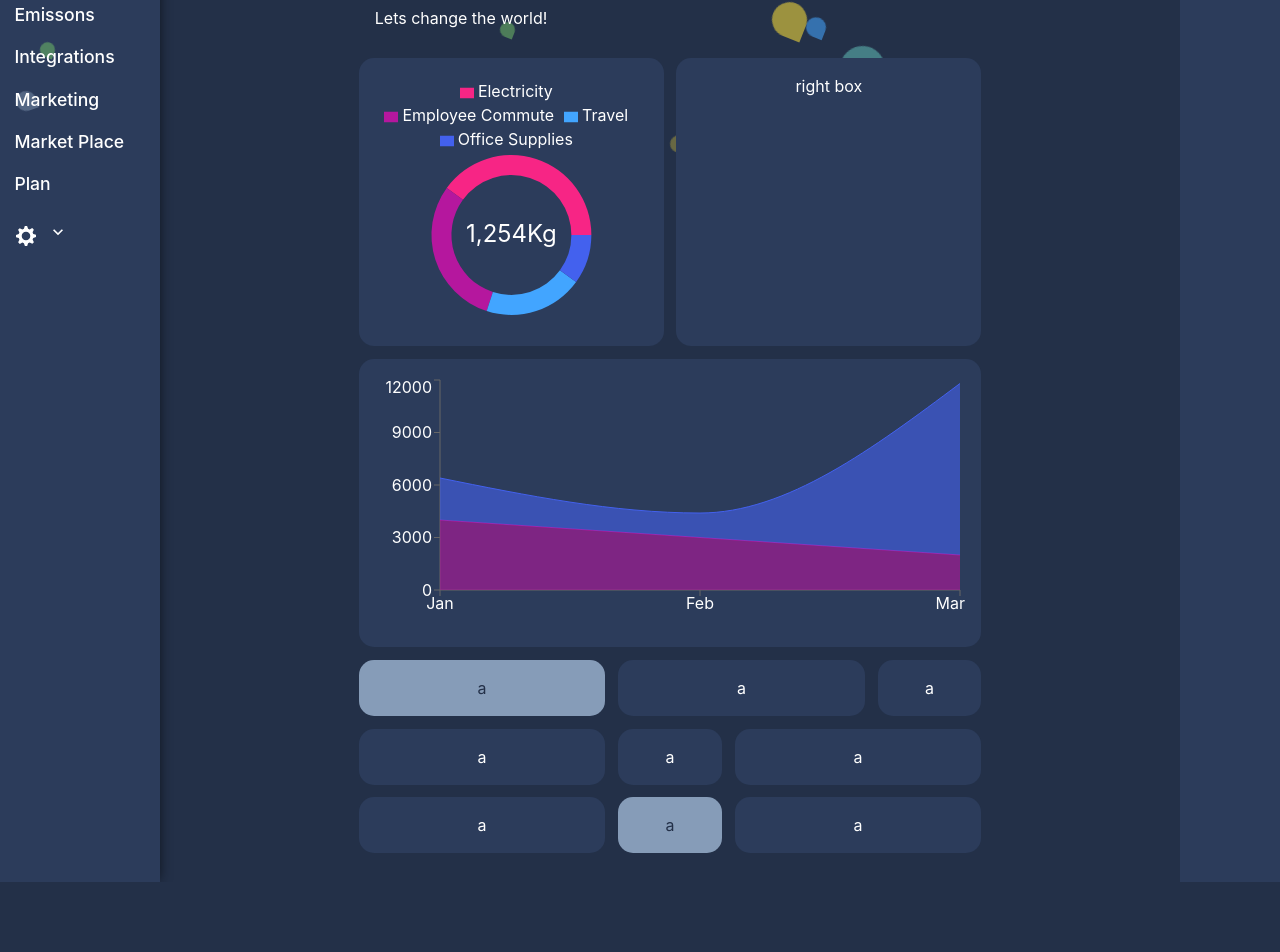
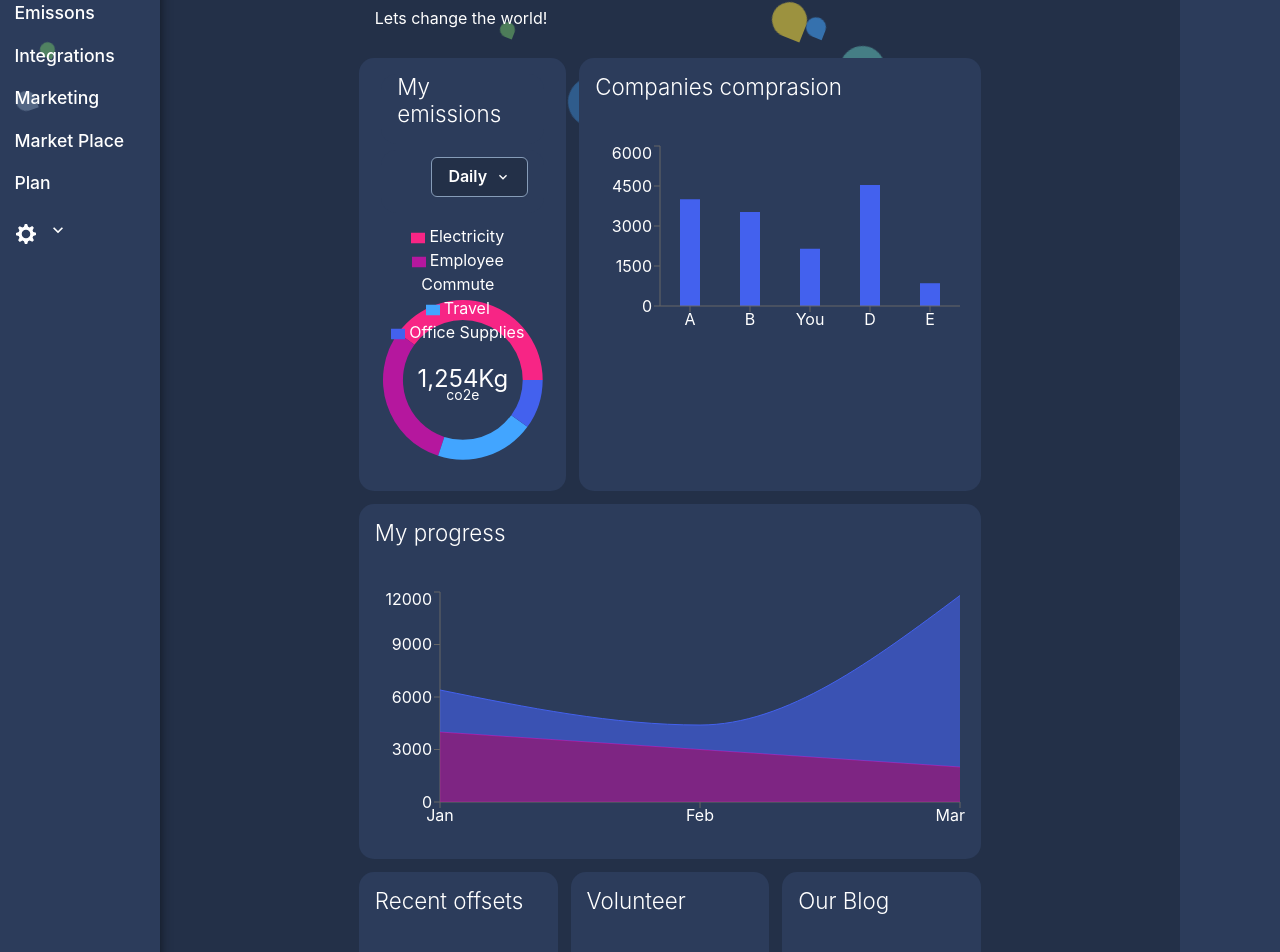
Before and after one commit to AssafWoo/Leaf-groot, a React (Create React App) app: page / in a window 1280 px wide. Shown: the part 164-1116 px from the top of the page. Before the commit the page ends 1046 px from the top, so only its background shows below. Built offline with nearby package versions, Linux system fonts and the light colour scheme.

Commit message:
added chart, added elements to dashboard and reduced code in settings

```diff
--- a/src/App.js
+++ b/src/App.js
@@ -46,6 +46,7 @@ function App() {
             <FloatEffect size="lg" />
             <BreakLine />
                   <Switch>
+                    <Route expact path="/marketplace" component={Insights} />
                     <Route expact path="/insights" component={Insights} />
                     <Route expact path="/plan" component={Subscription} />
                     <Route expact path="/settings" component={Settings} />
--- a/src/Components/Charts/Doughnut.js
+++ b/src/Components/Charts/Doughnut.js
@@ -19,9 +19,14 @@ const LegenedText = (value) => {
 const CustomLabel = ({viewBox, value1, value2}) => {
     const {cx, cy} = viewBox;
     return (
-     <text fill="white" x={cx} y={cy} className="recharts-text recharts-label" textAnchor="middle" dominantBaseline="central">
-        <tspan alignmentBaseline="middle" fontSize="24">{value1}</tspan>
-     </text>
+      <>
+        <text fill="white" x={cx} y={cy} className="recharts-text recharts-label" textAnchor="middle" dominantBaseline="central">
+          <tspan alignmentBaseline="middle" fontSize="24">{value1}</tspan>
+        </text>
+        <text fill="white" x={cx} y={cy + 20} className="recharts-text recharts-label" textAnchor="middle" dominantBaseline="bottom">
+          <tspan alignmentBaseline="left" fontSize="14">{value2}</tspan>
+        </text>
+       </>
     )
   }
 
@@ -48,7 +53,7 @@ const DoughNut = ({width}) => {
                         key={`cell-${index}`} fill={COLORS[index % COLORS.length]} />
                     ))}
                     <Label width={30} position="center"
-                    content={<CustomLabel value1={'1,254Kg'} />}>
+                    content={<CustomLabel value1={'1,254Kg'}  value2={'co2e'}/>}>
                     </Label>
                 </Pie>
                 <Tooltip position={{x: width - 200, y: 150}} animationEasing="linear" />
--- /dev/null
+++ b/src/Components/Charts/bar.js
@@ -0,0 +1,47 @@
+import React from 'react';
+import { BarChart, Bar,Tooltip, Legend, ResponsiveContainer, CartesianGrid, XAxis, YAxis } from 'recharts';
+import { DarkerTheme, LightBlue, MainPurple } from '../../Styles/colors';
+import { Wrapper } from './styles';
+
+const data = [
+  {
+    name: 'A',
+    co2e: 4000,
+  },
+  {
+    name: 'B',
+    co2e: 3523,
+  },
+  {
+    name: 'You',
+    co2e: 2143,
+  },
+
+  {
+    name: 'D',
+    co2e: 4535,
+  },
+{
+    name: 'E',
+    co2e: 854,
+  }
+
+];
+
+const BarsChart = () => {
+
+    return (
+        <Wrapper>
+            <ResponsiveContainer width={370} height={200}>
+                <BarChart data={data}>
+                    <Bar barSize={20}  dataKey="co2e" fill={LightBlue} />
+                    <XAxis tick={{fill:'white'}} dataKey="name" />
+                    <YAxis tick={{fill:'white'}}  />
+                    <Tooltip cursor={{fill:DarkerTheme, fillOpacity:0.5}} />
+                </BarChart>
+            </ResponsiveContainer>
+        </Wrapper>
+
+    );
+}
+export default BarsChart;
--- a/src/Components/Side_bar/style.js
+++ b/src/Components/Side_bar/style.js
@@ -22,7 +22,7 @@ export const LeftNav = styled.div`
 `
 
 export const ItemsNav = styled.div`
-    margin-top:.1rem;
+    top:.5rem;
     text-align:left;
     position:sticky;
     height:fit-content;
--- a/src/Modules/dashboard/dashboard-content.js
+++ b/src/Modules/dashboard/dashboard-content.js
@@ -1,14 +1,14 @@
 import React, { useRef }  from 'react';
 import { Heading } from '@chakra-ui/layout';
-import { Flex, BoxSize } from '../../Styles/styles'
+import { Flex, BoxSize, BreakLine } from '../../Styles/styles'
 import SingleUser from '../../Components/UserAvatar/SingelUser';
-import { DarkerTheme, MainGrey } from '../../Styles/colors';
+import { DarkerTheme, MainGrey,MainBlue } from '../../Styles/colors';
 import FilterBy from '../../Components/Filter/filter_by';
 import {useGetTime} from '../../Utils/useGetTime';
 import DoughNut from '../../Components/Charts/doughnut';
 import StackedArea from '../../Components/Charts/stackedArea';
 import useGetWidth from '../../Utils/useGetWidth';
-
+import BarsChart from '../../Components/Charts/bar';
 
 const DashboardContent = ({companyName, userName}) => {
     const CurrentTime = useGetTime();
@@ -31,34 +31,52 @@ const DashboardContent = ({companyName, userName}) => {
                 <BoxSize flexSize="3" isInvisible={true} style={{textAlign:'right', padding:'0'}}>
                     <SingleUser desiredPhoto="company" />
                 </BoxSize>
-                {/* <FilterBy /> */}
             </Flex>
 
 
                 <Flex>
                     <BoxSize ref={myPieRef} flexSize="3" >
+                        <Flex>
+                            <BoxSize style={{paddingTop:0, marginTop:0}} flexSize="1">
+                                <Heading fontWeight="300" textAlign="left" fontSize="1.4rem">My emissions</Heading>
+                            </BoxSize>
+                            <BoxSize style={{paddingTop:0, marginTop:0}} flexSize="1">
+                                <FilterBy />
+                            </BoxSize>
+                        </Flex>
                         <DoughNut width={itemWidth1} />
                     </BoxSize>
-                    <BoxSize flexSize="3">right box</BoxSize>
+                    <BoxSize flexSize="3">
+                        <Heading fontWeight="300" textAlign="left" fontSize="1.4rem">Companies comprasion</Heading>
+                        <BreakLine />
+                        <BarsChart />
+                    </BoxSize>
                 </Flex>
                 <BoxSize ref={myStackedRef} flexSize="5">
+                    <Heading fontWeight="300" textAlign="left" fontSize="1.4rem">My progress</Heading>
+                    <BreakLine />
                     <StackedArea width={itemWidth2} />
                 </BoxSize>
                     <Flex>
-                        <BoxSize flexSize="3" style={{background:MainGrey, color:DarkerTheme}}>a</BoxSize>
-                        <BoxSize flexSize="3">a</BoxSize>
-                        <BoxSize flexSize="1">a</BoxSize>
-                    </Flex>
-                    <Flex>
-                        <BoxSize flexSize="3">a</BoxSize>
-                        <BoxSize flexSize="1">a</BoxSize>
-                        <BoxSize flexSize="3">a</BoxSize>
-                    </Flex>
-                    <Flex>
-                        <BoxSize flexSize="3">a</BoxSize>
-                        <BoxSize flexSize="1" style={{background:MainGrey, color:DarkerTheme}}>a</BoxSize>
-                        <BoxSize flexSize="3">a</BoxSize>
-                    </Flex>
+                        <BoxSize flexSize="3" >
+                            <Heading fontWeight="300" textAlign="left" fontSize="1.4rem">Recent offsets</Heading>
+                            <BreakLine />
+                            <p>No offsets bought yet</p>
+                            <BreakLine />
+                            <p style={{color:MainBlue, cursor:'pointer' }}>Explore offsets market</p>
+
+                        </BoxSize>
+                        <BoxSize flexSize="3">
+                            <Heading fontWeight="300" textAlign="left" fontSize="1.4rem">Volunteer</Heading>
+                            <BreakLine />
+                            <p style={{color:MainBlue, cursor:'pointer' }}>Explore volunteer opportunities</p>
+                        </BoxSize>
+                        <BoxSize flexSize="3">
+                            <Heading fontWeight="300" textAlign="left" fontSize="1.4rem">Our Blog</Heading>
+                            <BreakLine />
+                            <p style={{color:MainBlue, cursor:'pointer' }}>Put blog link and card</p>
+                        </BoxSize>
+                   </Flex>
 
             </BoxSize>
         </>
--- a/src/Modules/settings/company-details.js
+++ b/src/Modules/settings/company-details.js
@@ -10,13 +10,14 @@ import SingleUser from "../../Components/UserAvatar/SingelUser"
 import { DarkerTheme, DarkTheme, MainGreen, MainGrey } from "../../Styles/colors"
 import { BoxSize, Flex } from "../../Styles/styles"
 
-const InputStyle = {borderRadius: '10px', color: 'gray.700', border: `1px sold ${MainGrey}`}
+const InputProperties = {size:'sm', borderRadius:"full", variant:"solid", colorScheme:"pink", margin:'0.5'}
+
 
 const InputBox = ({name, size, children, handleChange}) => {
     return(
         <BoxSize flexSize={size} isInvisible="true">
             <Heading color={MainGreen} size="sm" textAlign="left" marginBottom="1rem">{name}</Heading>
-            <Input bg={DarkTheme} style={InputStyle} placeholder={name} onChange={(e) => handleChange(name , e.target.value)} />
+            <Input bg={DarkTheme} style={InputProperties} placeholder={name} onChange={(e) => handleChange(name , e.target.value)} />
             {children}
         </BoxSize>
     )
@@ -40,7 +41,7 @@ const CompanyDetails = ({companyDetails}) => {
             <Flex>
                 <InputBox handleChange={handleChange} name="Name" size='3' children=''  />
                 <InputBox handleChange={handleChange} name="Sectors" size='3' children= {companyDetails.sectors.map((value, index) => (
-                        <Tag size={'sm'} key={index} borderRadius="full" variant="solid" colorScheme="pink" margin='0.5'>
+                        <Tag key={index} {...InputProperties}>
                             <TagLabel>{value}</TagLabel>
                             <TagCloseButton />
                         </Tag>
@@ -60,14 +61,14 @@ const CompanyDetails = ({companyDetails}) => {
                     </NumberInput>
                 </BoxSize>
                 <InputBox handleChange={handleChange} name="Country/ies" size='5' children={companyDetails?.countries.map((value, index) => (
-                        <Tag size={'sm'} key={index} borderRadius="full" variant="solid" colorScheme="pink" margin='0.5'>
+                        <Tag key={index} {...InputProperties}>
                             <TagLabel>{value}</TagLabel>
                             <TagCloseButton />
                         </Tag>
                     ))} />
 
                 <InputBox handleChange={handleChange} name="State" size='5' children={companyDetails?.states.map((value, index) => (
-                        <Tag size={'sm'} key={index} borderRadius="full" variant="solid" colorScheme="pink" margin='0.5'>
+                        <Tag key={index} {...InputProperties}>
                             <TagLabel>{value}</TagLabel>
                             <TagCloseButton />
                         </Tag>
--- a/src/Modules/settings/company-targets.js
+++ b/src/Modules/settings/company-targets.js
@@ -6,6 +6,8 @@ import { MainGreen } from "../../Styles/colors";
 import { BoxSize, Flex } from "../../Styles/styles";
 
 
+const HeadingProps =  {color: MainGreen, size:"sm", textAlign:"left", marginBottom:"1rem"}
+
 const CompanyTargets = () => {
 
     return(
@@ -13,11 +15,11 @@ const CompanyTargets = () => {
         <Heading mt="2rem" color='white' size="sm" textAlign="left" marginBottom="1rem">Company's targets</Heading>
         <Flex>
             <BoxSize flexSize="3" isInvisible="true">
-                <Heading color={MainGreen} size="sm" textAlign="left" marginBottom="1rem">Usage purpose</Heading>
+                <Heading {...HeadingProps}>Usage purpose</Heading>
                 Array
             </BoxSize>
             <BoxSize flexSize="3" isInvisible="true">
-                <Heading color={MainGreen} size="sm" textAlign="left" marginBottom="1rem">Employees engagment</Heading>
+                <Heading {...HeadingProps}>Employees engagment</Heading>
                 <RadioGroup defaultValue="1">
                     <Stack spacing={4} direction="row">
                         <Radio value="1">No</Radio>
@@ -26,17 +28,17 @@ const CompanyTargets = () => {
                 </RadioGroup>
             </BoxSize>
             <BoxSize flexSize="3" isInvisible="true">
-                <Heading color={MainGreen} size="sm" textAlign="left" marginBottom="1rem">Kpis</Heading>
+                <Heading {...HeadingProps}>Kpis</Heading>
                 Array
             </BoxSize>
         </Flex>
         <Flex>
             <BoxSize flexSize="3" isInvisible="true">
-                <Heading color={MainGreen} size="sm" textAlign="left" marginBottom="1rem">Usage purpose</Heading>
+                <Heading {...HeadingProps}>Usage purpose</Heading>
                 Array
             </BoxSize>
             <BoxSize flexSize="3" isInvisible="true">
-                <Heading color={MainGreen} size="sm" textAlign="left" marginBottom="1rem">Employees engagment</Heading>
+                <Heading {...HeadingProps}>Employees engagment</Heading>
                 <RadioGroup defaultValue="1">
                     <Stack spacing={4} direction="row">
                         <Radio value="1">No</Radio>
@@ -45,17 +47,17 @@ const CompanyTargets = () => {
                 </RadioGroup>
             </BoxSize>
             <BoxSize flexSize="3" isInvisible="true">
-                <Heading color={MainGreen} size="sm" textAlign="left" marginBottom="1rem">Kpis</Heading>
+                <Heading {...HeadingProps}>Kpis</Heading>
                 Array
             </BoxSize>
         </Flex>
         <Flex>
             <BoxSize flexSize="3" isInvisible="true">
-                <Heading color={MainGreen} size="sm" textAlign="left" marginBottom="1rem">Usage purpose</Heading>
+                <Heading {...HeadingProps}>Usage purpose</Heading>
                 Array
             </BoxSize>
             <BoxSize flexSize="3" isInvisible="true">
-                <Heading color={MainGreen} size="sm" textAlign="left" marginBottom="1rem">Employees engagment</Heading>
+                <Heading {...HeadingProps}>Employees engagment</Heading>
                 <RadioGroup defaultValue="1">
                     <Stack spacing={4} direction="row">
                         <Radio value="1">No</Radio>
```
